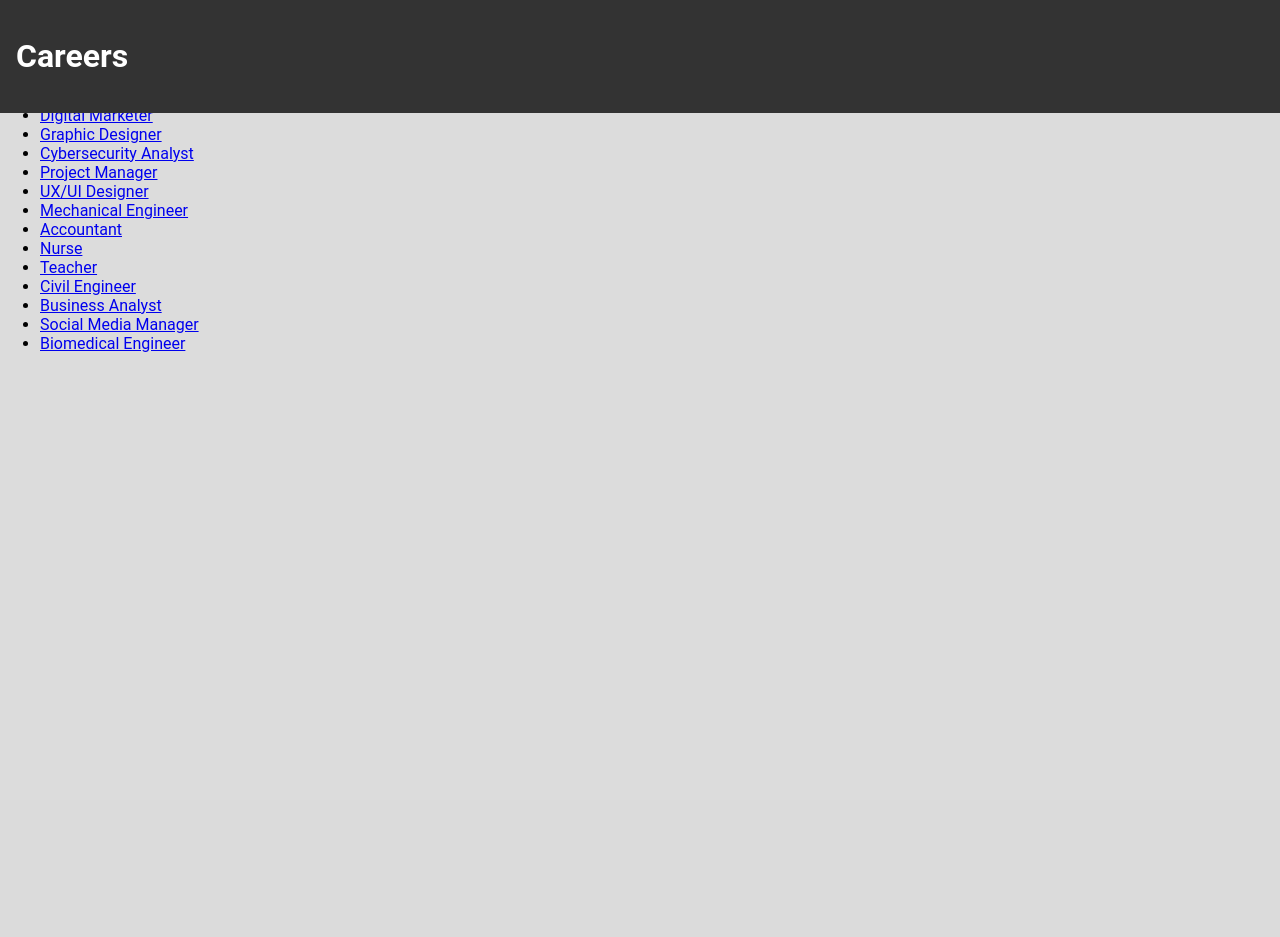
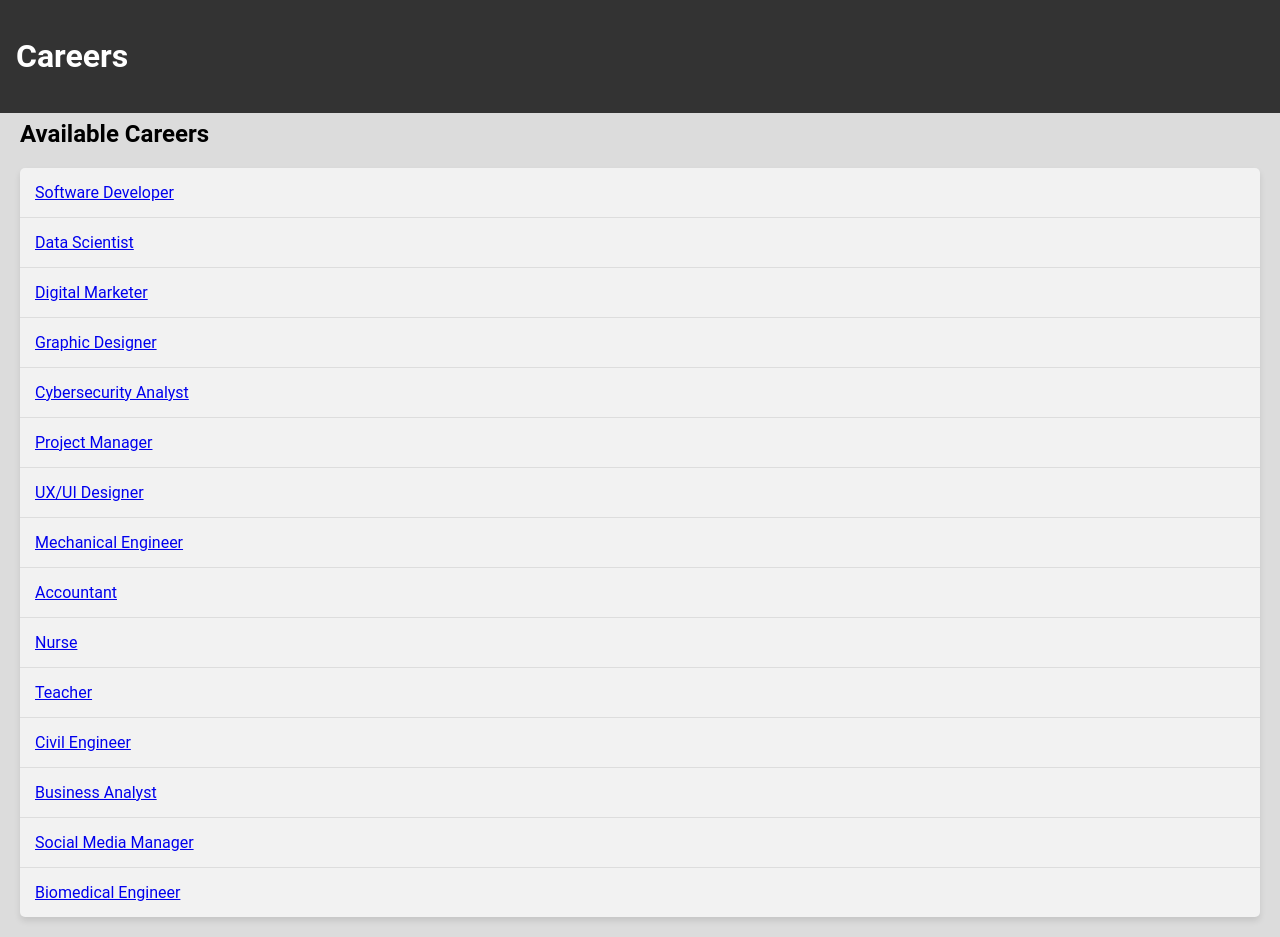
Before and after one commit to OliverMaketso/myCareer, a Flask app: page /careers in a window 1280 px wide. Before the commit the page ends 352 px from the top, so only its background shows below. Run offline with Flask 3, Linux system fonts and the light colour scheme; data comes from the database, SQL or seed files in the repository.

Commit message:
listing available careers and showing discriptions and requirements

```diff
--- a/static/styles.css
+++ b/static/styles.css
@@ -14,6 +14,16 @@ header {
     width: 100%;
     top: 0;
     z-index: 1000;
+}
+
+ul {
+    margin: 0;
+    padding: 0;
+}
+
+main {
+    margin-top: 80px;  /* Space below the fixed header */
+    padding: 20px;     /* Padding around the content */
 }
 
 .navbar {
@@ -75,6 +85,28 @@ header {
     cursor: pointer;
 }
 
+.list {
+    list-style-type: none;
+    background-color: #f2f2f2;  /* Light grey background */
+    border-radius: 5px;     /* Rounded corners */
+    box-shadow: 0 4px 6px rgba(0, 0, 0, 0.1); /* Shadow effect */
+    overflow: hidden;
+}
+
+.list li {
+    padding: 15px;
+    border-bottom: 1px solid #ddd; /* Light border between items */
+    transition: background-color 0.3s ease; /* Smooth hover effect */
+}
+
+.list li:hover {
+    background-color: #e0e0e0; /* Slightly darker grey */
+}
+
+.list li:last-child {
+    border-bottom: none;
+}
+
 footer {
     background-color: #333;
     color: #fff;
--- a/templates/career_detail.html
+++ b/templates/career_detail.html
@@ -1,10 +1,9 @@
 {% extends 'base.html' %}
 
 {% block body %}
-<header>
+<header class="navbartext">
     <h2>{{ career.title }}</h2>
 </header>
-
 <body class="hero">
     <p><strong>Description:</strong> {{ career.description }}</p>
     <p><strong>Requirements:</strong> {{ career.requirements }}</p>
--- a/templates/careers.html
+++ b/templates/careers.html
@@ -10,11 +10,13 @@
 </header>
 
 <body>
-<h2>Available Careers</h2>
-<ul>
+<main>
+    <h2>Available Careers</h2>
+<ul class="list">
     {% for career in careers %}
         <li><a href="{{ url_for('career_detail', career_id=career.id) }}">{{ career.title }}</a></li>
     {% endfor %}
 </ul>
+</main>
 </body>
 {%endblock%}
```
